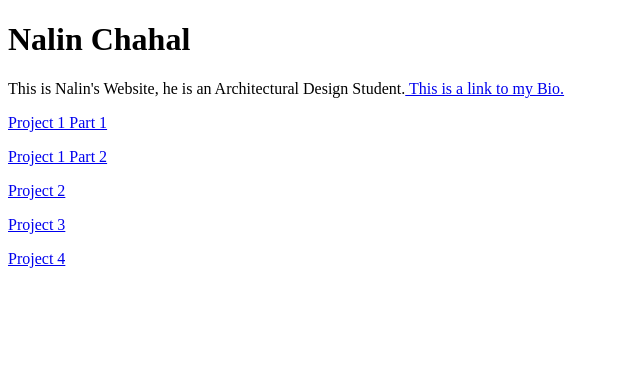
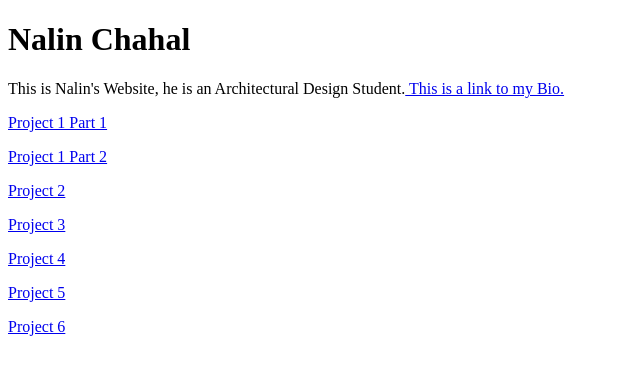
Before and after one commit to nalinchahal/nalinchahal.github.io, a plain HTML site: page index.html in a window 1280 px wide. Shown: the whole page, without its empty margins (0-640 px from the left). Drawn offline with Linux system fonts and the light colour scheme.

Commit message:
Project commits

```diff
--- a/index.html
+++ b/index.html
@@ -11,5 +11,7 @@
 	<p><a href="https://nalinchahal.github.io/Project_2/PosterDesign1.html">Project 2</a></p>
 	<p><a href="https://nalinchahal.github.io/Project_3/">Project 3</a></p>
 	<p><a href="https://nalinchahal.github.io/Project_4/">Project 4</a></p>
+	<p><a href="https://nalinchahal.github.io/Project_5/">Project 5</a></p>
+	<p><a href="https://nalinchahal.github.io/Project_6/">Project 6</a></p>
 </body>
 </html>
```
